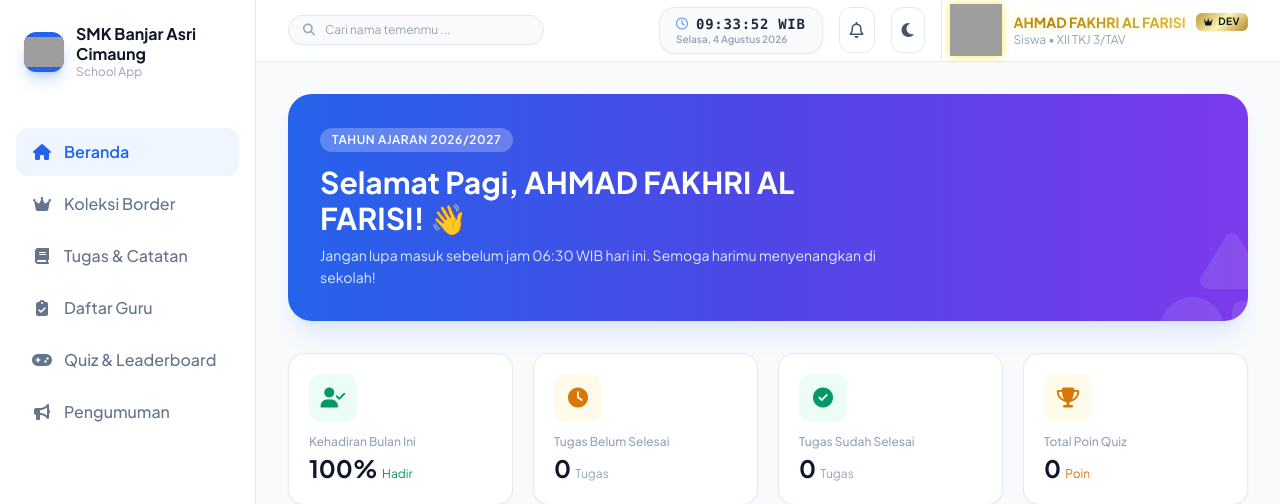
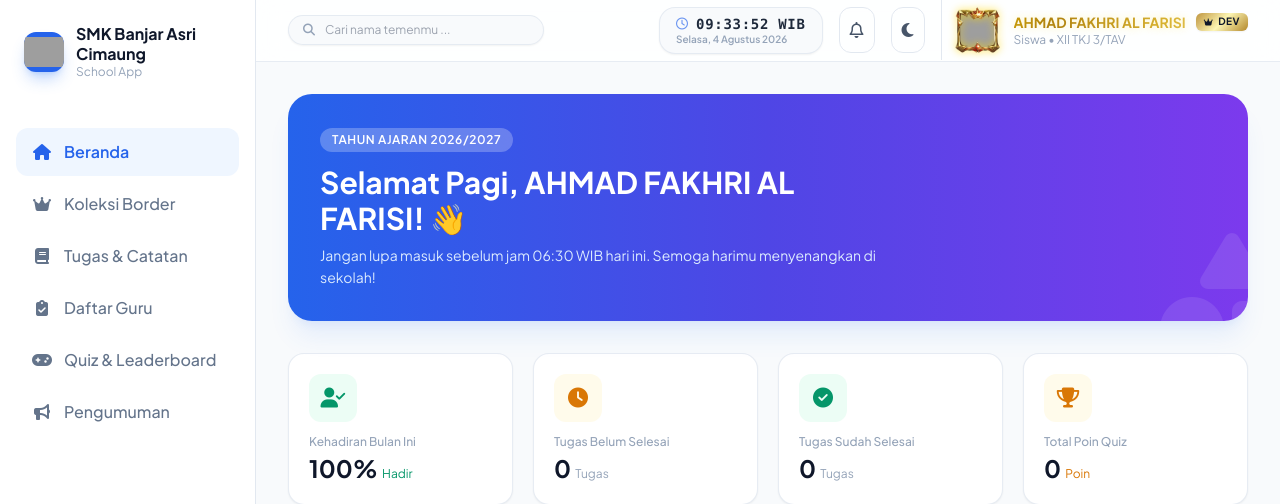
Before and after one commit to ahmadfakhrialfarisi08-afk/portofolio-web-aplikasi-belajar-sekolah, a Flask app: template templates/dashboard_siswa.html in a window 1280 px wide. Shown: the top 504 px of the page. Run offline with Flask 3, Linux system fonts and the light colour scheme; the template is opened without the code that fills it, so the values that code supplies are empty; some libraries are stand-ins or nearby versions; grey boxes are pictures that could not be loaded.

Commit message:
kirim semua file

```diff
--- a/templates/dashboard_siswa.html
+++ b/templates/dashboard_siswa.html
@@ -441,7 +441,7 @@
                     <div id="dynamic-notification-island" class="absolute left-0 right-0 bg-amber-300 text-slate-900 px-3.5 py-1.5 rounded-2xl border-2 border-amber-500 lightning-border-yellow shadow-lg hidden items-center gap-2 z-20">
                         <div class="profile-wrapper w-6 h-6 flex-shrink-0">
                             <img id="island-user-avatar" src="https://images.unsplash.com/photo-1534528741775-53994a69daeb?auto=format&fit=crop&q=80&w=120" class="user-avatar" alt="Avatar">
-                            <img src="../static/img/border_admin.jpg" class="user-border" alt="Border_Emas">
+                            <img src="../static/img/border_admin.jpg" class="user-border" alt="Border_Admin">
                         </div>
                         <span id="island-notification-text" class="text-[11px] font-extrabold text-slate-900 tracking-wide truncate">Notifikasi Aktif</span>
                     </div>
@@ -471,7 +471,7 @@
                     <div id="profile-menu-trigger" onclick="toggleProfileDropdown(event)" class="flex items-center gap-3 pl-2 border-l border-slate-200 cursor-pointer select-none py-1">
                         <div class="profile-wrapper">
                             <img id="header-user-avatar" src="https://images.unsplash.com/photo-1534528741775-53994a69daeb?auto=format&fit=crop&q=80&w=120" class="user-avatar" alt="Avatar">
-                            <img src="../static/img/border_emas.png" class="user-border" alt="Border_Emas">
+                            <img src="../static/img/border_admin.jpg" class="user-border" alt="Border_Admin">
                         </div>
 
                         <div class="hidden sm:block text-left">
@@ -2908,6 +2908,14 @@
         }
         const DAFTAR_BORDER_QUIZ = buatDaftarBorderQuiz();
 
+        // Border khusus Admin/Developer: selalu terbuka (tidak lewat syarat quiz
+        // ataupun prestasi), dipakai buat akun DEV/Admin seperti akun ini.
+        // tierRank sengaja dibuat paling tinggi supaya otomatis jadi border
+        // default yang dipakai selama belum pernah pilih border lain manual.
+        const DAFTAR_BORDER_ADMIN = [
+            { id: 'admin_dev', kategori: 'admin', nama: 'Admin', file: '../static/img/border_admin.jpg', tierRank: 99, rank: '👑 Developer Sistem' }
+        ];
+
         // Border dari jalur Prestasi (upload sertifikat/piala + konfirmasi admin/guru)
         const DAFTAR_BORDER_PRESTASI = [
             { id: 'prestasi_perunggu', kategori: 'prestasi', nama: 'Perunggu Prestasi', file: '../static/img/border_bronze.jpg', minPrestasi: 1, tierRank: 1, rank: '🥉 Berprestasi' },
@@ -3163,6 +3171,7 @@
         }
 
         function isBorderTerbuka(border) {
+            if (border.kategori === 'admin') return true;
             if (border.kategori === 'prestasi') {
                 return getJumlahPrestasiDisetujui() >= border.minPrestasi;
             }
@@ -3172,7 +3181,7 @@
         }
 
         function getSemuaBorder() {
-            return [...DAFTAR_BORDER_QUIZ, ...DAFTAR_BORDER_PRESTASI];
+            return [...DAFTAR_BORDER_ADMIN, ...DAFTAR_BORDER_QUIZ, ...DAFTAR_BORDER_PRESTASI];
         }
 
         function getBorderTertinggiTerbuka() {
@@ -3213,6 +3222,9 @@
         // dipakai baik untuk border yang sudah dimiliki (jadi tahu asalnya dari mana)
         // maupun yang belum dimiliki (jadi tahu syaratnya apa).
         function deskripsiSumberBorder(border) {
+            if (border.kategori === 'admin') {
+                return `<i class="fa-solid fa-crown mr-1"></i>Khusus Admin/Developer`;
+            }
             if (border.kategori === 'prestasi') {
                 return `<i class="fa-solid fa-trophy mr-1"></i>Prestasi &middot; min. ${border.minPrestasi} disetujui`;
             }
```
